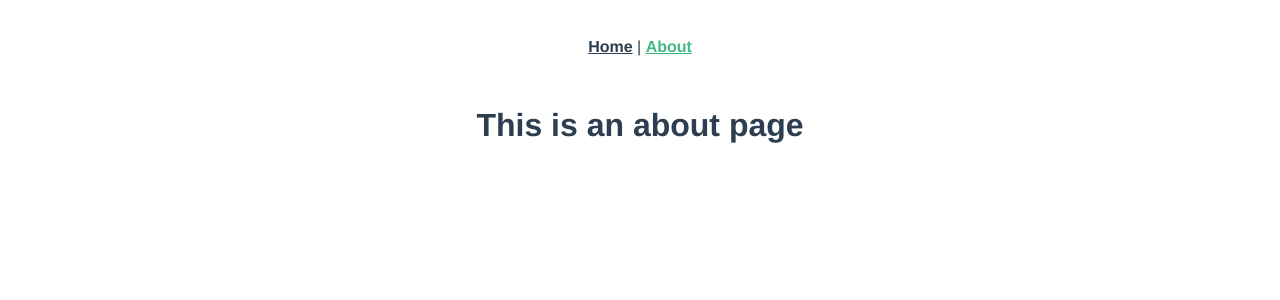
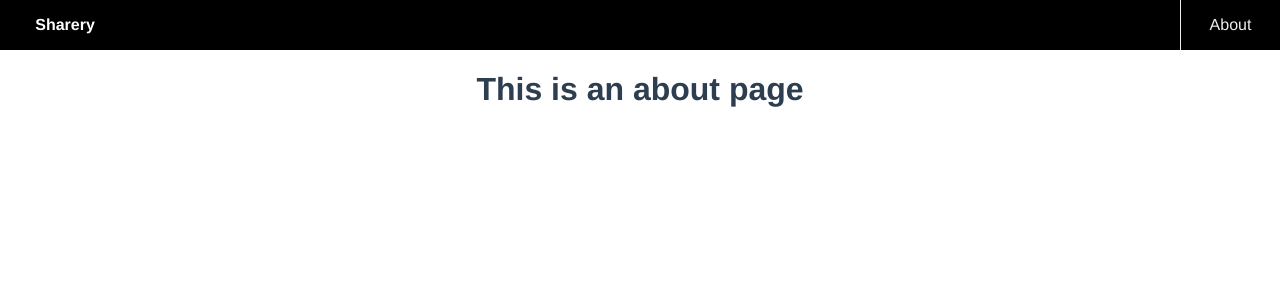
Before and after one commit to tomotakashimizu/sharery-website-vue, a Vue app: page /about in a window 1280 px wide. Shown: the top 300 px of the page. Built offline with nearby package versions, Linux system fonts and the light colour scheme.

Commit message:
ナビゲーションバーを実装

```diff
--- a/src/App.vue
+++ b/src/App.vue
@@ -1,12 +1,20 @@
 <template>
   <div id="app">
-    <div id="nav">
-      <router-link to="/">Home</router-link> |
-      <router-link to="/about">About</router-link>
-    </div>
+    <NavBar />
+    <!-- ページの内容を表示するのは次の <router-view /> というタグ（＝コンポーネント） -->
     <router-view />
   </div>
 </template>
+
+<script>
+import NavBar from "@/components/NavBar.vue"
+
+export default {
+  components: {
+    NavBar,
+  },
+}
+</script>
 
 <style>
 #app {
@@ -17,16 +25,11 @@
   color: #2c3e50;
 }
 
-#nav {
-  padding: 30px;
+* {
+  box-sizing: border-box;
 }
 
-#nav a {
-  font-weight: bold;
-  color: #2c3e50;
-}
-
-#nav a.router-link-exact-active {
-  color: #42b983;
+body {
+  margin: 0;
 }
 </style>
--- /dev/null
+++ b/src/components/NavBar.vue
@@ -0,0 +1,44 @@
+<template>
+  <div class="nav__bar">
+    <!-- router-link の仕事は URL を書きかえることだけ -->
+    <router-link to="/" class="nav__logo nav__link">Sharery</router-link>
+    <div class="nav__items">
+      <router-link to="/about" class="nav__item nav__link">About</router-link>
+    </div>
+  </div>
+</template>
+
+<style scoped>
+.nav__bar {
+  height: 50px;
+  display: flex;
+  justify-content: space-between;
+  align-items: stretch;
+  background-color: black;
+}
+.nav__link {
+  display: flex;
+  justify-content: center;
+  align-items: center;
+  height: 100%;
+  color: #eee;
+  text-decoration: none;
+}
+.nav__link:visited {
+  color: #eee;
+}
+.nav__link:hover {
+  font-weight: bold;
+  color: #fff;
+}
+.nav__logo {
+  width: 130px;
+}
+.nav__items {
+  display: flex;
+}
+.nav__item {
+  width: 100px;
+  border-left: 1px solid #eee;
+}
+</style>
```
Also changed, not shown: src/router/index.js (+2 -5 lines).
